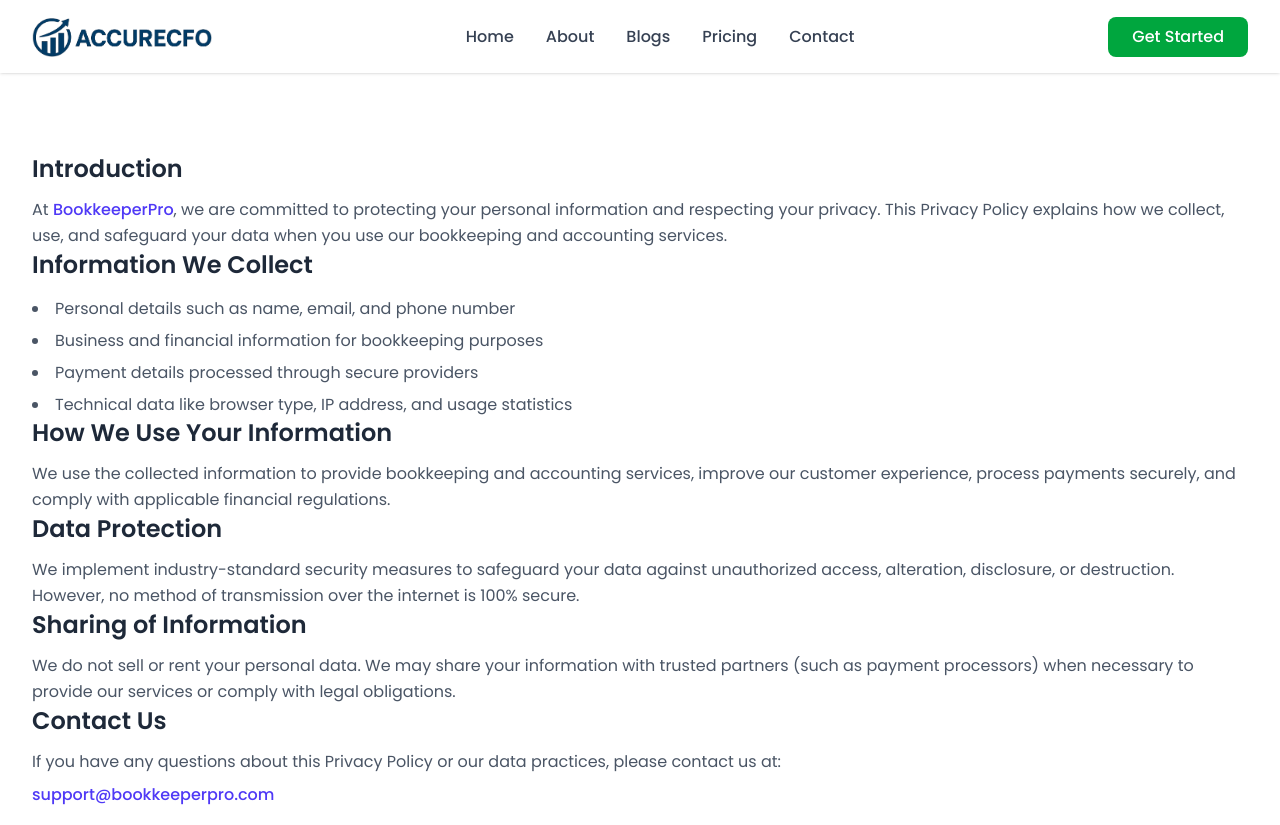
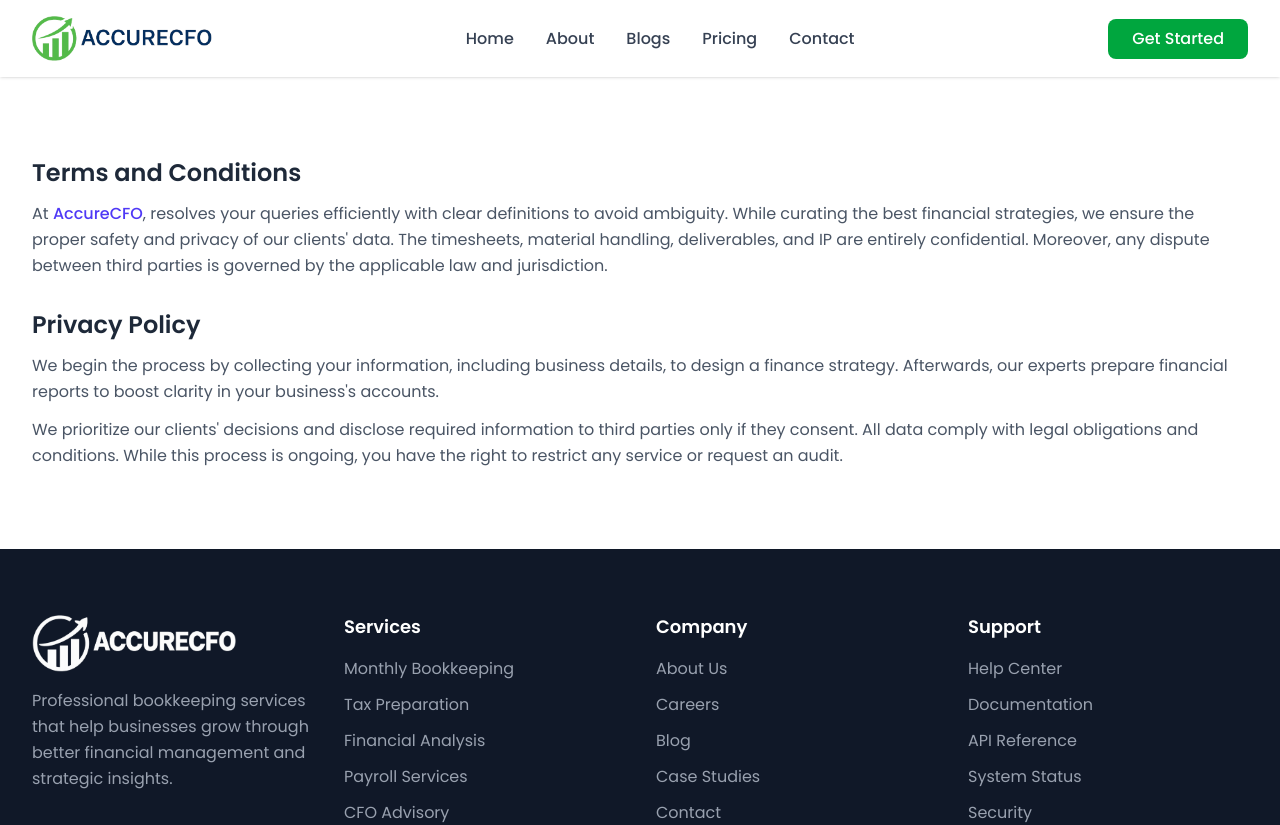
Before and after one commit to numanabid27/test-aceurfo, a Next.js app: page /privacy-policy in a window 1280 px wide. Shown: the top 825 px of the page. Built offline with nearby package versions, Linux system fonts and the light colour scheme.

Commit message:
add contnet

```diff
--- a/src/common/components/footer/footer.jsx
+++ b/src/common/components/footer/footer.jsx
@@ -74,12 +74,10 @@
         <div className="border-t border-gray-800 mt-12 pt-8">
           <div className="flex flex-col md:flex-row justify-between items-center">
             <p className="text-gray-400 text-sm">
-              © 2024 BookKeeper Pro. All rights reserved.
+              © 2025 AccureCFO. All rights reserved.
             </p>
             <div className="flex space-x-6 mt-4 md:mt-0">
-              <Link href="/privacy-policy" className="text-gray-400 hover:text-white text-sm transition-colors">Privacy Policy</Link>
-              <a href="#" className="text-gray-400 hover:text-white text-sm transition-colors">Terms of Service</a>
-              <a href="#" className="text-gray-400 hover:text-white text-sm transition-colors">Cookie Policy</a>
+              <Link href="/privacy-policy" className="text-gray-400 hover:text-white text-sm transition-colors">Privacy Policy & terms and conditions</Link>
             </div>
           </div>
         </div>
--- a/src/common/components/header/header.jsx
+++ b/src/common/components/header/header.jsx
@@ -1,12 +1,37 @@
 "use client";
-import { Menu, X, Calculator } from 'lucide-react';
+import { Menu, X } from 'lucide-react';
 import Link from 'next/link';
-import { useState } from 'react';
+import { useState, useEffect } from 'react';
+import { usePathname } from 'next/navigation';
 import logo from "@/common/assets/img/logo.png"
 import Image from 'next/image';
 
 export default function Header() {
   const [isMenuOpen, setIsMenuOpen] = useState(false);
+  const pathname = usePathname();
+  const [hash, setHash] = useState('');
+
+  useEffect(() => {
+    if (typeof window === 'undefined') return;
+    const updateHash = () => setHash(window.location.hash || '');
+    updateHash();
+    window.addEventListener('hashchange', updateHash);
+    return () => window.removeEventListener('hashchange', updateHash);
+  }, []);
+
+  const isActive = (href) => {
+    // anchor/hash links
+    if (!href) return false;
+    if (href.startsWith('#')) {
+      return hash === href;
+    }
+
+    // root
+    if (href === '/') return pathname === '/';
+
+    // match exact or nested routes (e.g. /blogs and /blogs/[slug])
+    return pathname === href || pathname.startsWith(href + '/');
+  };
 
   return (
     <header className="bg-white shadow-sm sticky top-0 z-50">
@@ -19,20 +44,20 @@
 
           {/* Desktop Navigation */}
           <nav className="hidden md:flex space-x-8">
-            <Link href="/" className="text-gray-700 hover:text-[#00A63E] font-medium transition-colors">
+            <Link href="/" className={`${isActive('/') ? 'text-[#00A63E]' : 'text-gray-700'} hover:text-[#00A63E] font-medium transition-colors`}>
               Home
             </Link>
-            <Link href="/about" className="text-gray-700 hover:text-[#00A63E] font-medium transition-colors">
+            <Link href="/about" className={`${isActive('/about') ? 'text-[#00A63E]' : 'text-gray-700'} hover:text-[#00A63E] font-medium transition-colors`}>
               About
             </Link>
-            <Link href="/blogs" className="text-gray-700 hover:text-[#00A63E] font-medium transition-colors">
+            <Link href="/blogs" className={`${isActive('/blogs') ? 'text-[#00A63E]' : 'text-gray-700'} hover:text-[#00A63E] font-medium transition-colors`}>
               Blogs
             </Link>
-            <Link href="#pricing" className="text-gray-700 hover:text-[#00A63E] font-medium transition-colors">
+            <Link href="#pricing" className={`${isActive('#pricing') ? 'text-[#00A63E]' : 'text-gray-700'} hover:text-[#00A63E] font-medium transition-colors`}>
               Pricing
             </Link>
 
-            <Link href="/contact" className="text-gray-700 hover:text-[#00A63E] font-medium transition-colors">
+            <Link href="/contact" className={`${isActive('/contact') ? 'text-[#00A63E]' : 'text-gray-700'} hover:text-[#00A63E] font-medium transition-colors`}>
               Contact
             </Link>
           </nav>
@@ -62,20 +87,20 @@
         {isMenuOpen && (
           <div className="md:hidden py-4 border-t border-gray-200">
             <nav className="flex flex-col space-y-4">
-              <Link href="/" className="text-gray-700 hover:text-[#00A63E] font-medium transition-colors">
+              <Link href="/" className={`${isActive('/') ? 'text-[#00A63E]' : 'text-gray-700'} hover:text-[#00A63E] font-medium transition-colors`}>
               Home
             </Link>
-            <Link href="/about" className="text-gray-700 hover:text-[#00A63E] font-medium transition-colors">
+            <Link href="/about" className={`${isActive('/about') ? 'text-[#00A63E]' : 'text-gray-700'} hover:text-[#00A63E] font-medium transition-colors`}>
               About
             </Link>
-            <Link href="/blogs" className="text-gray-700 hover:text-[#00A63E] font-medium transition-colors">
+            <Link href="/blogs" className={`${isActive('/blogs') ? 'text-[#00A63E]' : 'text-gray-700'} hover:text-[#00A63E] font-medium transition-colors`}>
               Blogs
             </Link>
-            <Link href="#pricing" className="text-gray-700 hover:text-[#00A63E] font-medium transition-colors">
+            <Link href="#pricing" className={`${isActive('#pricing') ? 'text-[#00A63E]' : 'text-gray-700'} hover:text-[#00A63E] font-medium transition-colors`}>
               Pricing
             </Link>
 
-            <Link href="/contact" className="text-gray-700 hover:text-[#00A63E] font-medium transition-colors">
+            <Link href="/contact" className={`${isActive('/contact') ? 'text-[#00A63E]' : 'text-gray-700'} hover:text-[#00A63E] font-medium transition-colors`}>
               Contact
             </Link>
               <div className="flex flex-col space-y-2 pt-4 border-t border-gray-200">
--- a/src/components/privacy-policy/privacy-policy.component.jsx
+++ b/src/components/privacy-policy/privacy-policy.component.jsx
@@ -4,72 +4,22 @@
   return (
     <section className="py-20 max-w-7xl mx-auto px-4 sm:px-6 lg:px-8">
       <div>
-        <h3 class="text-2xl font-semibold text-gray-800">Introduction</h3>
+        <h1 class="text-2xl font-semibold text-gray-800">Terms and Conditions </h1>
         <p class="mt-3 text-gray-600 leading-relaxed">
-          At <span class="font-medium text-indigo-600">BookkeeperPro</span>, we
-          are committed to protecting your personal information and respecting
-          your privacy. This Privacy Policy explains how we collect, use, and
-          safeguard your data when you use our bookkeeping and accounting
-          services.
+          At <span class="font-medium text-indigo-600">AccureCFO</span>,  resolves your queries efficiently with clear definitions to avoid ambiguity. While curating the best financial strategies, we ensure the proper safety and privacy of our clients' data. The timesheets, material handling, deliverables, and IP are entirely confidential. Moreover, any dispute between third parties is governed by the applicable law and jurisdiction.
         </p>
       </div>
 
-      <div>
-        <h3 class="text-2xl font-semibold text-gray-800">
-          Information We Collect
-        </h3>
-        <ul class="mt-4 list-disc list-inside text-gray-600 space-y-2">
-          <li>Personal details such as name, email, and phone number</li>
-          <li>Business and financial information for bookkeeping purposes</li>
-          <li>Payment details processed through secure providers</li>
-          <li>
-            Technical data like browser type, IP address, and usage statistics
-          </li>
-        </ul>
+      <div className="mt-[30px]">
+        <h2 class="text-2xl font-semibold text-gray-800">Privacy Policy </h2>
+        <p class="mt-3 text-gray-600 leading-relaxed">
+          We begin the process by collecting your information, including business details, to design a finance strategy. Afterwards, our experts prepare financial reports to boost clarity in your business's accounts.
+        </p>
+        <p class="mt-3 text-gray-600 leading-relaxed">
+          We prioritize our clients' decisions and disclose required information to third parties only if they consent. All data comply with legal obligations and conditions. While this process is ongoing, you have the right to restrict any service or request an audit.          </p>
       </div>
 
-      <div>
-        <h3 class="text-2xl font-semibold text-gray-800">
-          How We Use Your Information
-        </h3>
-        <p class="mt-3 text-gray-600 leading-relaxed">
-          We use the collected information to provide bookkeeping and accounting
-          services, improve our customer experience, process payments securely,
-          and comply with applicable financial regulations.
-        </p>
-      </div>
 
-      <div>
-        <h3 class="text-2xl font-semibold text-gray-800">Data Protection</h3>
-        <p class="mt-3 text-gray-600 leading-relaxed">
-          We implement industry-standard security measures to safeguard your
-          data against unauthorized access, alteration, disclosure, or
-          destruction. However, no method of transmission over the internet is
-          100% secure.
-        </p>
-      </div>
-
-      <div>
-        <h3 class="text-2xl font-semibold text-gray-800">
-          Sharing of Information
-        </h3>
-        <p class="mt-3 text-gray-600 leading-relaxed">
-          We do not sell or rent your personal data. We may share your
-          information with trusted partners (such as payment processors) when
-          necessary to provide our services or comply with legal obligations.
-        </p>
-      </div>
-
-      <div>
-        <h3 class="text-2xl font-semibold text-gray-800">Contact Us</h3>
-        <p class="mt-3 text-gray-600 leading-relaxed">
-          If you have any questions about this Privacy Policy or our data
-          practices, please contact us at:
-        </p>
-        <p class="mt-2 text-indigo-600 font-medium">
-          support@bookkeeperpro.com
-        </p>
-      </div>
     </section>
   );
 }
```
Also changed, not shown: src/common/assets/img/logo.png.
